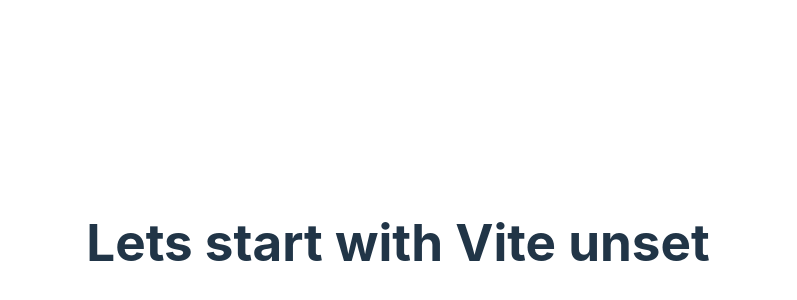
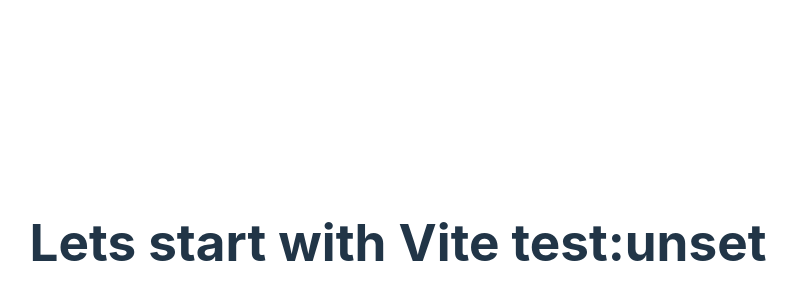
Before and after one commit to TomaszSzydlowski/clockify-time-tracker, a React (Vite) app: page / in a window 1280 px wide. Shown: the part 158-458 px from the top of the page, without its empty margins (242-1039 px from the left). Built offline with nearby package versions, Linux system fonts and the light colour scheme; no server answers.

Commit message:
Revert "remove pipeline"
This reverts commit 4dcb3bf57eeaeda2c59c6a8fe62aad995f1b7d4b.

```diff
--- a/package.json
+++ b/package.json
@@ -8,7 +8,7 @@
     "predeploy": "yarn run build",
     "deploy": "gh-pages -d dist",
     "dev": "vite",
-    "build": "tsc && vite build --base=./",
+    "build": "set VITE_MY_TEST_SECRET=\"$SUPER_SECRET\" && tsc && vite build --base=./ ",
     "preview": "vite preview"
   },
   "dependencies": {
--- a/src/App.tsx
+++ b/src/App.tsx
@@ -1,9 +1,10 @@
 import './App.css'
 
 function App() {
+console.log(import.meta.env.VITE_MY_TEST_SECRET)
     return (
         <div className="App">
-            <h1>Lets start with Vite {import.meta.env.VITE_MY_TEST_SECRET}</h1>
+            <h1>Lets start with Vite test:{import.meta.env.VITE_MY_TEST_SECRET}</h1>
         </div>
     )
 }
```
